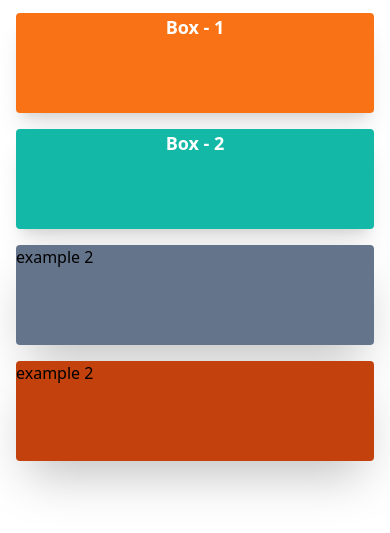
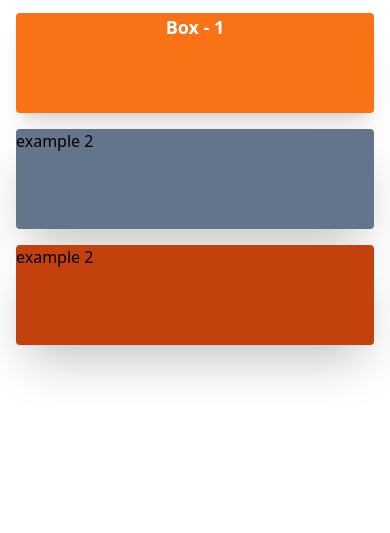
Before and after one commit to ocemblgr23/css-challegne-30, a website: page CSS_Challenge/03_tailwind/basic-tailwind/src/index.html in a window 390 px wide. Shown: the part 55-588 px from the top of the page. Drawn offline with Linux system fonts and the light colour scheme.

Commit message:
element hidden on small screen

```diff
--- a/CSS_Challenge/03_tailwind/basic-tailwind/src/index.html
+++ b/CSS_Challenge/03_tailwind/basic-tailwind/src/index.html
@@ -14,7 +14,7 @@
       <div class="min-h-[100px] rounded bg-orange-500 shadow-xl">
         <h1 class="text-lg font-bold text-center text-white">Box - 1</h1>
       </div>
-      <div class="min-h-[100px] bg-teal-500 rounded shadow-xl">
+      <div class="min-h-[100px] bg-teal-500 rounded shadow-xl hidden sm:block">
         <h1 class="text-lg font-bold text-center text-white">Box - 2</h1>
       </div>
     </div>
```
Also changed, not shown: CSS_Challenge/03_tailwind/basic-tailwind/src/output.css.
